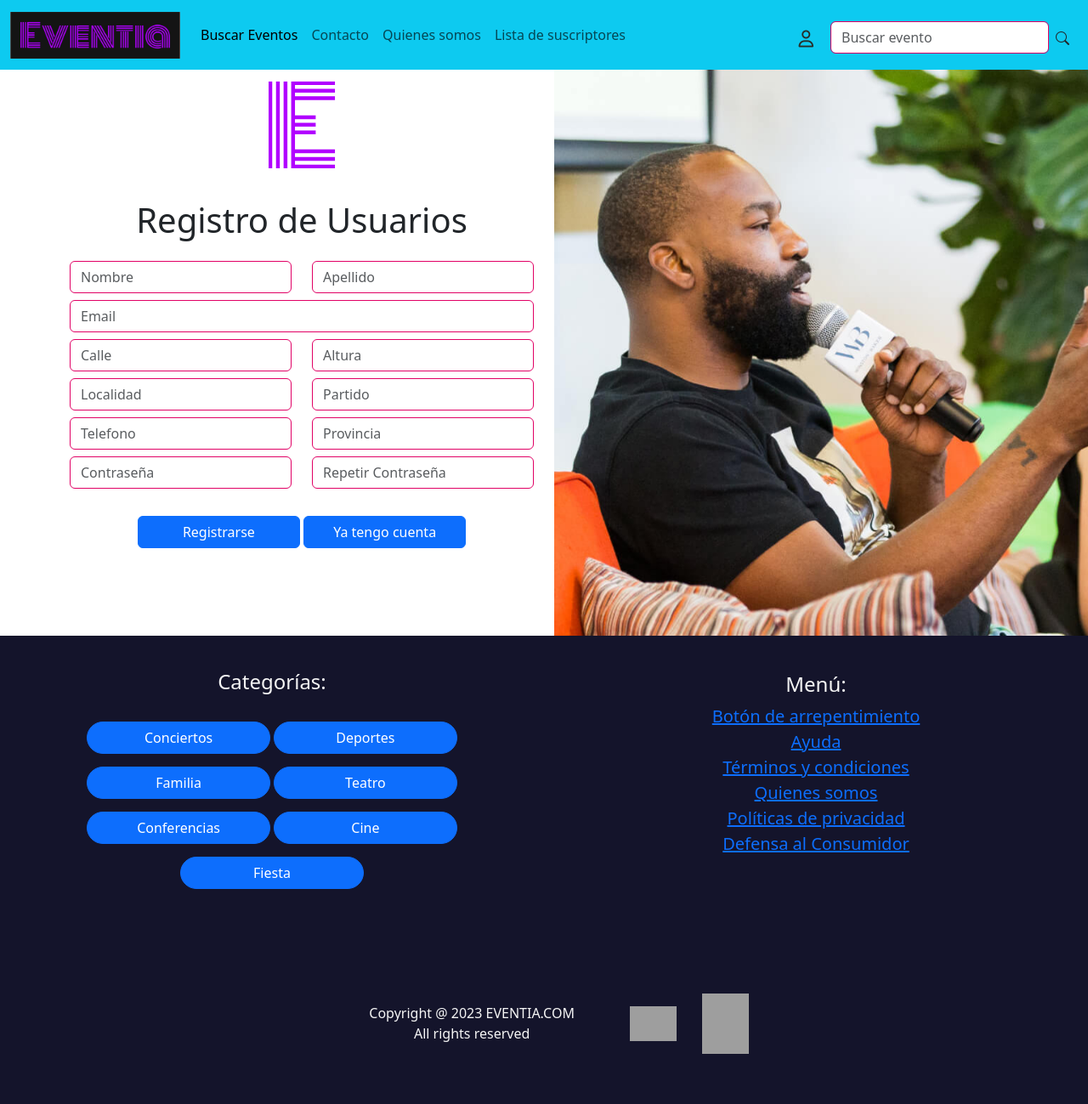
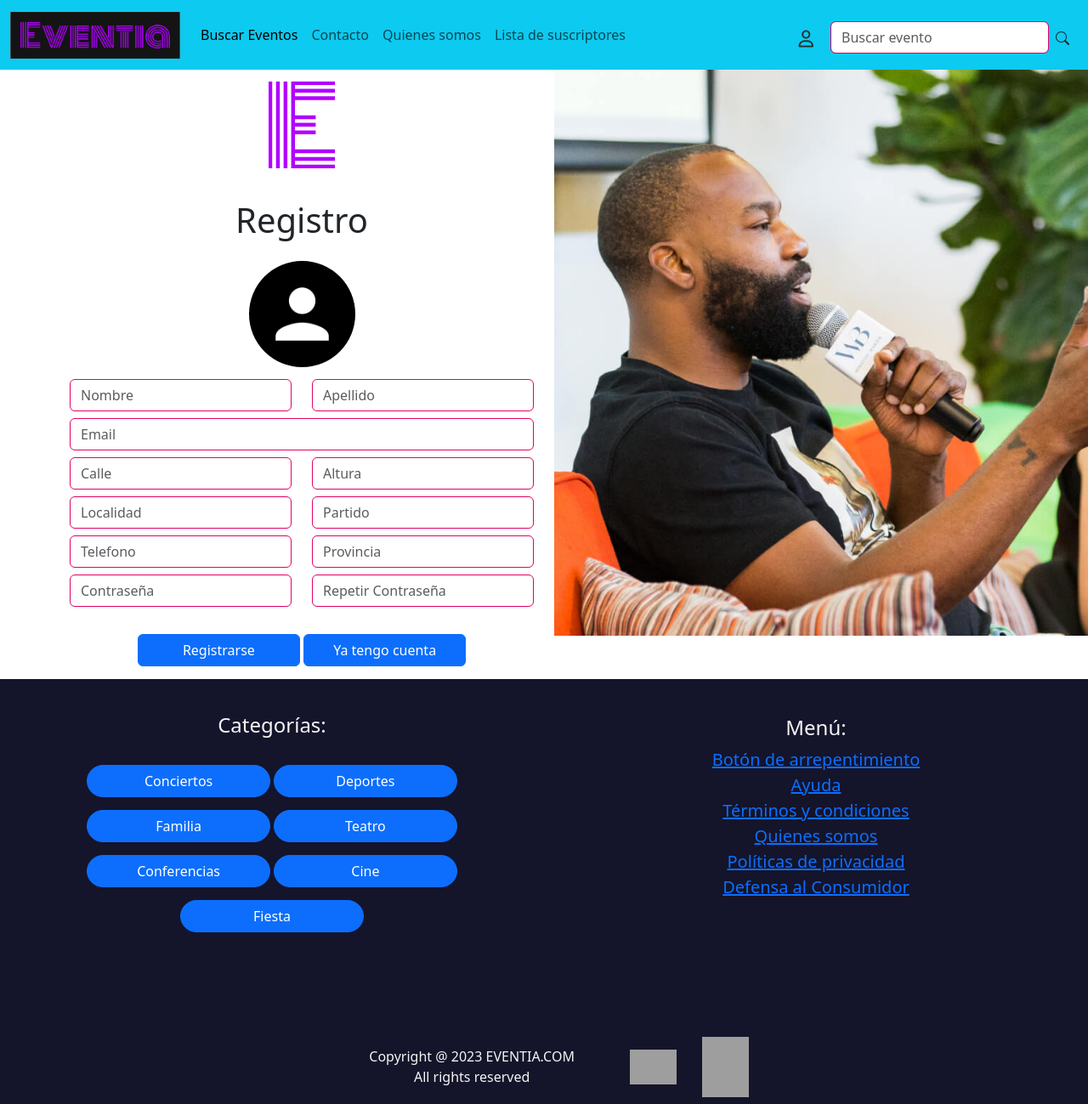
Before and after one commit to Marto85/CodoACodo-PHP, a PHP site: page /multimedia/views/register.php in a window 1280 px wide; the page is wider, and only the part inside the window is pictured. Shown: that part at 85% size. Before the commit the page ends 1240 px from the top of that part, so only its background shows below. Run offline with PHP 8.4, Linux system fonts and the light colour scheme; some libraries are stand-ins or nearby versions; grey boxes are pictures that could not be loaded.

Commit message:
modificaciones vista register

```diff
--- a/public/css/register.css
+++ b/public/css/register.css
@@ -4,13 +4,12 @@
   box-sizing: border-box;
 }
 
-
 .logo-container {
   padding-top: 35px;
 }
 
 .img-col {
-    height: 700px;
+  height: 700px;
 }
 
 .full-width-height {
@@ -19,7 +18,34 @@
   object-fit: cover;
 }
 
+.image-container {
+  width: 100%;
+}
 
-.image-container {
-    width: 100%;
+#preview-container {
+  display: flex;
+  align-items: center;
+  justify-content: center;
+  width: 125px;
+  height: 125px;
+  border-radius: 50%;
+  overflow: hidden;
+  background-image: url("../imgs/profiles/default.jpg");
+  background-size: contain;
+  cursor: pointer;
 }
+
+input#profile-image {
+  display: none;
+  cursor: pointer;
+}
+
+#preview-container img {
+  max-width: 100%;
+  max-height: 100%;
+  object-fit: contain;
+}
+
+#preview-container:hover {
+  background-color: rgba(0, 0, 0, 0.5);
+}
--- a/public/js/users.js
+++ b/public/js/users.js
@@ -0,0 +1,16 @@
+function previewImage() {
+    var input = document.getElementById('imagen_perfil');
+    var previewImage = document.getElementById('preview-image');
+    var previewContainer = document.getElementById('preview-container');
+
+    var file = input.files[0];
+    if (file) {
+        var reader = new FileReader();
+        reader.onload = function (e) {
+            previewImage.src = e.target.result;
+            previewImage.style.display = 'block';
+            previewContainer.style.border = '1px solid #ccc'; // Opcional: Añadir un borde al contenedor de vista previa
+        };
+        reader.readAsDataURL(file);
+    }
+}
--- a/views/register.php
+++ b/views/register.php
@@ -28,10 +28,20 @@
                 <div class="logo-container logo text-center">
                     <img src="../public/imgs/logos/Favicon.svg" alt="Logo" class="img-fluid">
                 </div>
-                <h1 class="text-center mt-4 mb-4">Registro de Usuarios</h1>
+                <h1 class="text-center mt-4 mb-4">Registro</h1>
 
-                <form action="../controllers/register.php" method="POST">
+                <form action="../controllers/register.php" method="POST" enctype="multipart/form-data">
                     <div class="mb-3">
+                        <div class="row mb-2">
+                            <div class="col-md-12 text-center">
+                                <label for="imagen_perfil" id="imagen_perfil_label" class="">
+                                    <div id="preview-container">
+                                        <img class="img-fluid" id="preview-image" src="#" alt="Vista previa de la imagen" style="display: none;">
+                                    </div>
+                                </label>
+                                <input type="file" class="form-control" id="imagen_perfil" name="imagen_perfil" accept="image/*" hidden required onchange="previewImage()">
+                            </div>
+                        </div>
                         <div class="row mb-2">
                             <div class="col-md-6">
                                 <input type="text" class="form-control mb-2 mb-md-0" id="nombre" name="nombre" placeholder="Nombre" required>
@@ -94,6 +104,8 @@
     <?php
     include './partials/footer.php';
     ?>
+
+    <script src="../public/js/users.js"></script>
 </body>
 
 </html>
```
Also changed, not shown: controllers/register.php (+28 -7 lines).
